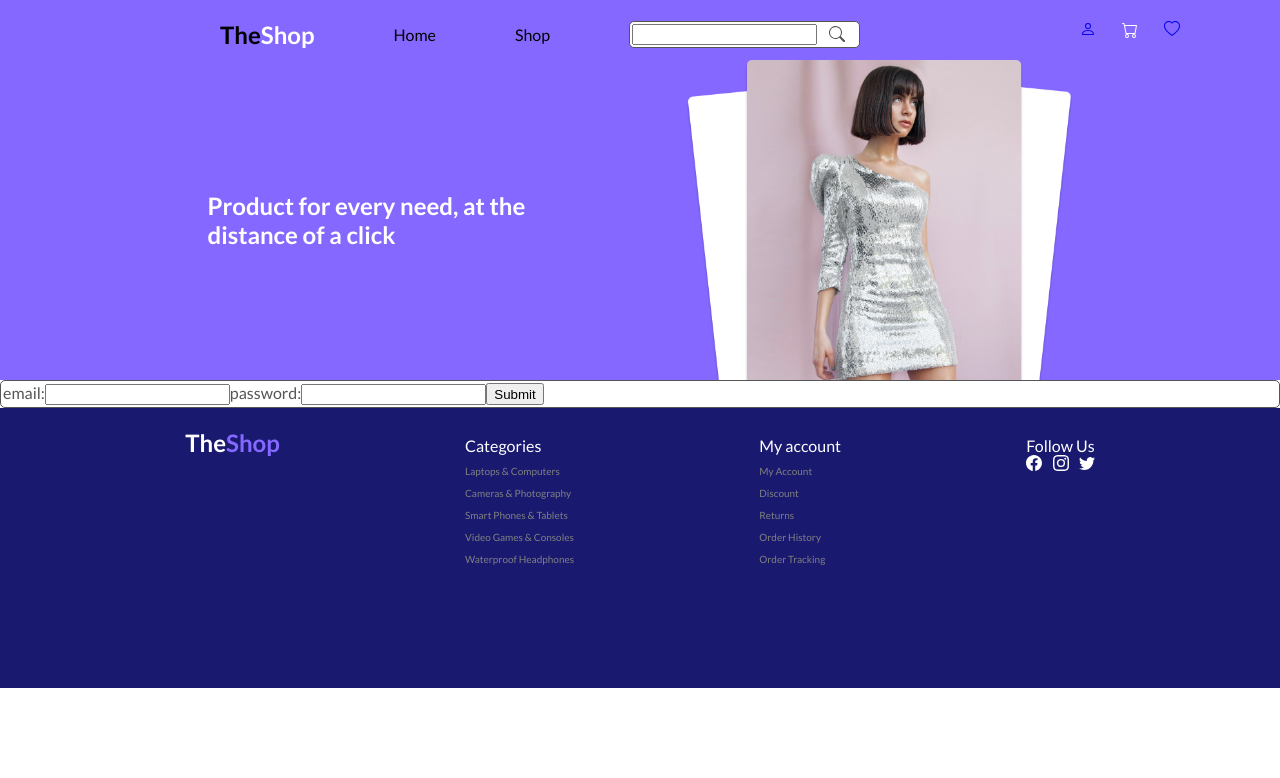
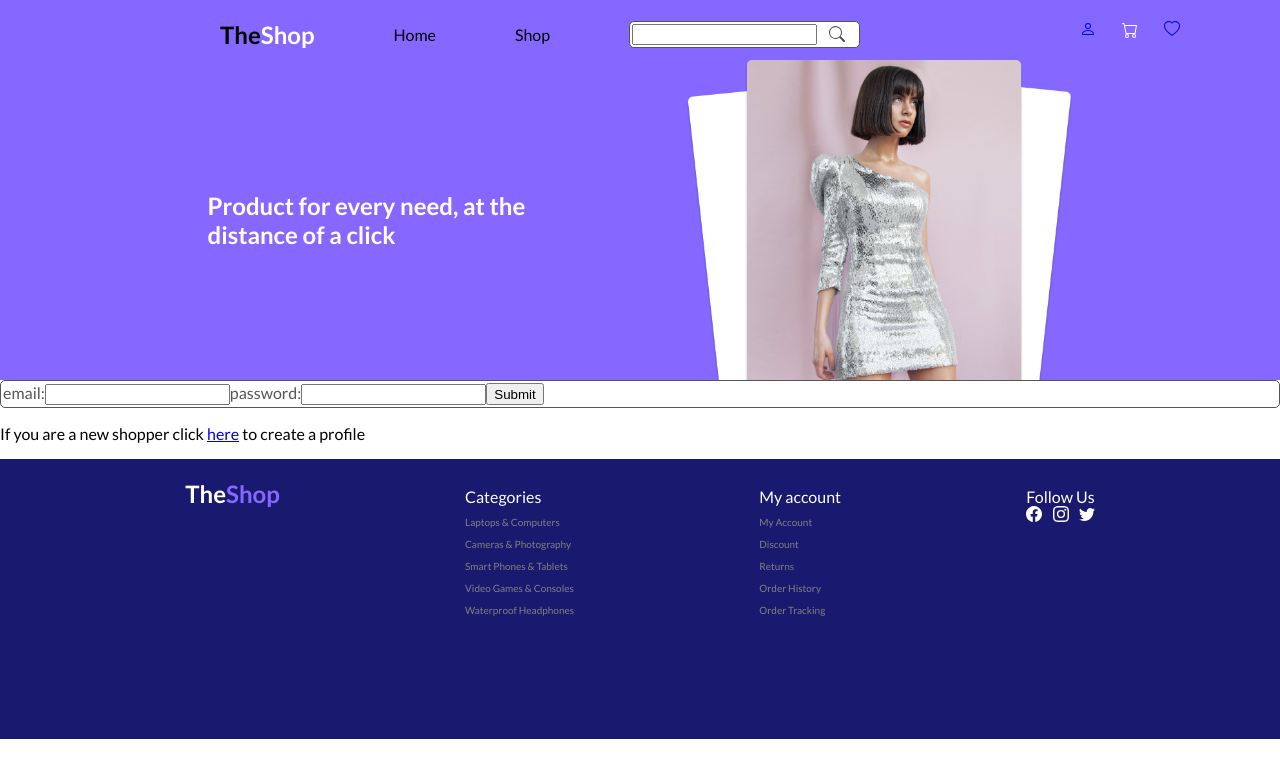
Before and after one commit to Aggio98/62.FrontEndWebShop, a React (Create React App) app: page /login in a window 1280 px wide. Shown: the top 778 px of the page. Built offline with nearby package versions, Linux system fonts and the light colour scheme; no server answers.

Commit message:
added message to sign up

```diff
--- a/src/components/Login/index.js
+++ b/src/components/Login/index.js
@@ -1,6 +1,7 @@
 import "./style.css";
 import { useState } from "react";
 import axios from "axios";
+import { NavLink } from "react-router-dom";
 
 function LoginForm({ sendToken }) {
   const [email, setEmail] = useState("");
@@ -75,7 +76,10 @@ function LoginForm({ sendToken }) {
 
         <input type="submit" value="Submit" />
       </form>
-      <div></div>
+      <p>
+        If you are a new shopper click <NavLink to="/signup">here</NavLink> to
+        create a profile
+      </p>
     </div>
   );
 }
```
